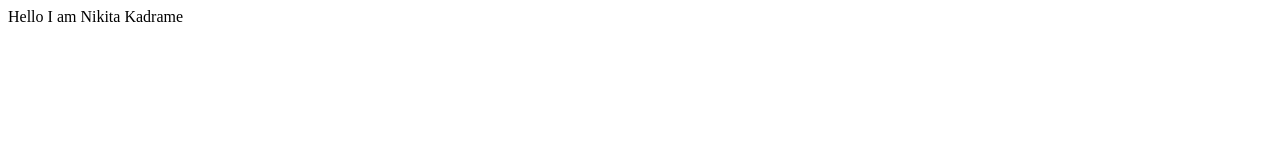
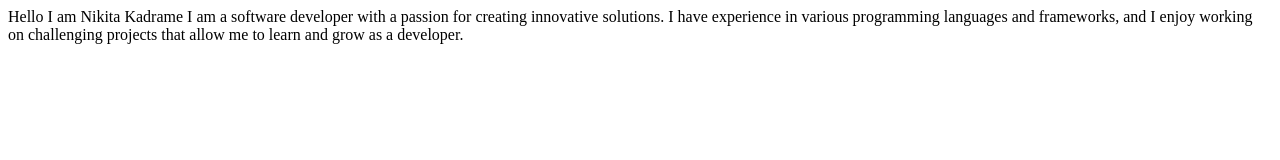
Before and after one commit to NikitaKadrame04/localrepo, a plain HTML site: page index.html in a window 1280 px wide. Drawn offline with Linux system fonts and the light colour scheme.

Commit message:
Add new feature

```diff
--- a/index.html
+++ b/index.html
@@ -1 +1,2 @@
 <pr>Hello I am Nikita Kadrame</pr>
+<pr>I am a software developer with a passion for creating innovative solutions. I have experience in various programming languages and frameworks, and I enjoy working on challenging projects that allow me to learn and grow as a developer.</pr>
```
